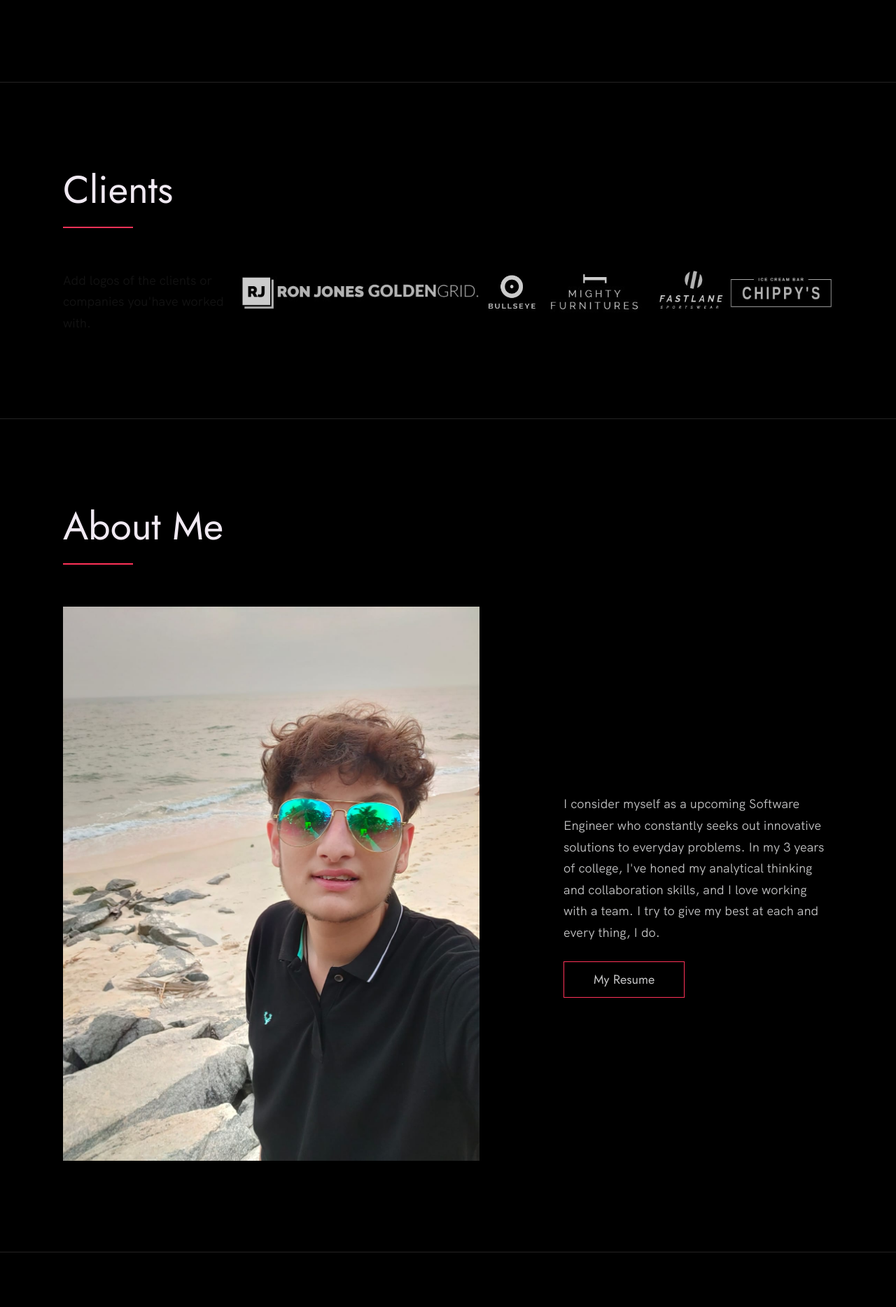
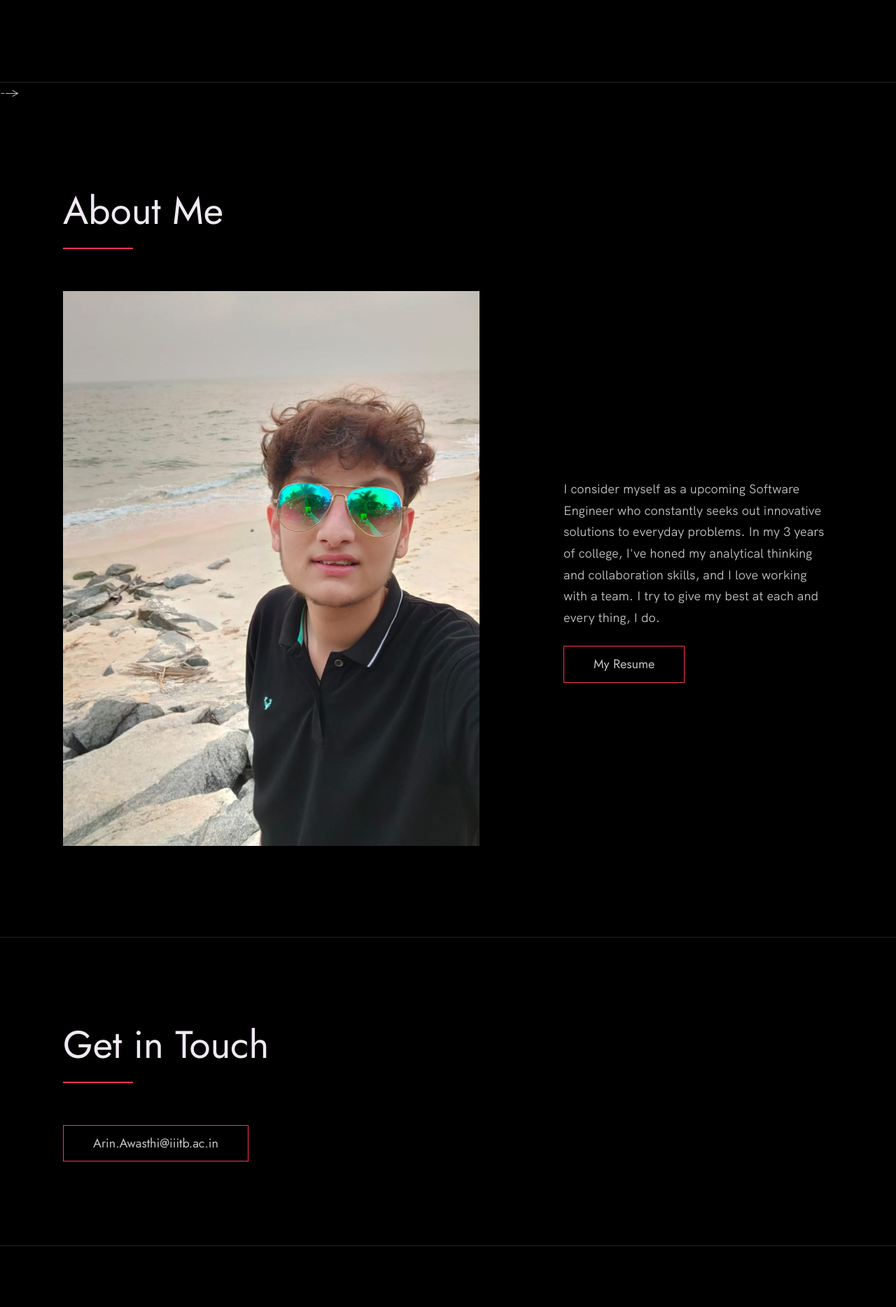
Before and after one commit to Arin0508/Arin0508.github.io, a plain HTML site: page index.html in a window 1280 px wide. Shown: the part 2689-4557 px from the top of the page at 70% size. Drawn offline with Linux system fonts and the light colour scheme.

Commit message:
Contact section added

```diff
--- a/index.html
+++ b/index.html
@@ -160,9 +160,9 @@
       </div>
     </section>
 
-    <!-- ***** Clients ***** -->
+    <!-- ***** Clients ***** --> -->
 
-    <section class="client" id="clients">
+    <!-- <section class="client" id="clients">
       <div class="row">
         <h2>Clients</h2>
         <div class="client__logos">
@@ -175,7 +175,7 @@
           <img src="./images/chippy.png" class="client__logo" alt="Company 1" />
         </div>
       </div>
-    </section>
+    </section> -->
 
     <!-- ***** About ***** -->
 
@@ -203,18 +203,18 @@
 
   <!-- ***** Contact ***** -->
 
-  <!-- <section class="contact" id="contact">
+  <section class="contact" id="contact">
     <div class="row">
       <h2>Get in Touch</h2>
       <div class="contact__info">
         <p>
 
         </p>
-        Replace the email with yours
+        <!-- Replace the email with yours -->
         <a href="mailto:Arin.Awasthi@iiitb.ac.in" class="btn">Arin.Awasthi@iiitb.ac.in</a>
       </div>
     </div>
-  </section> -->
+  </section>
 
   <!-- ***** Footer ***** -->
 
```
